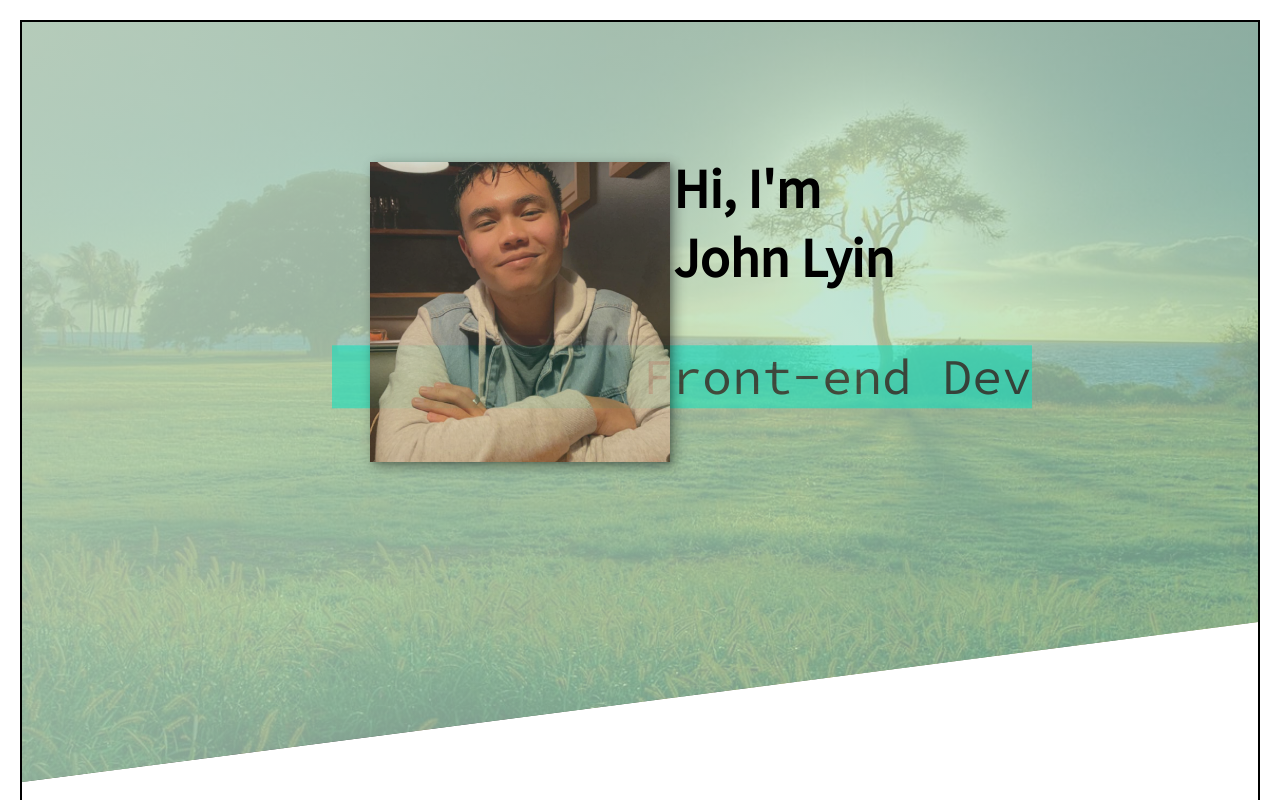
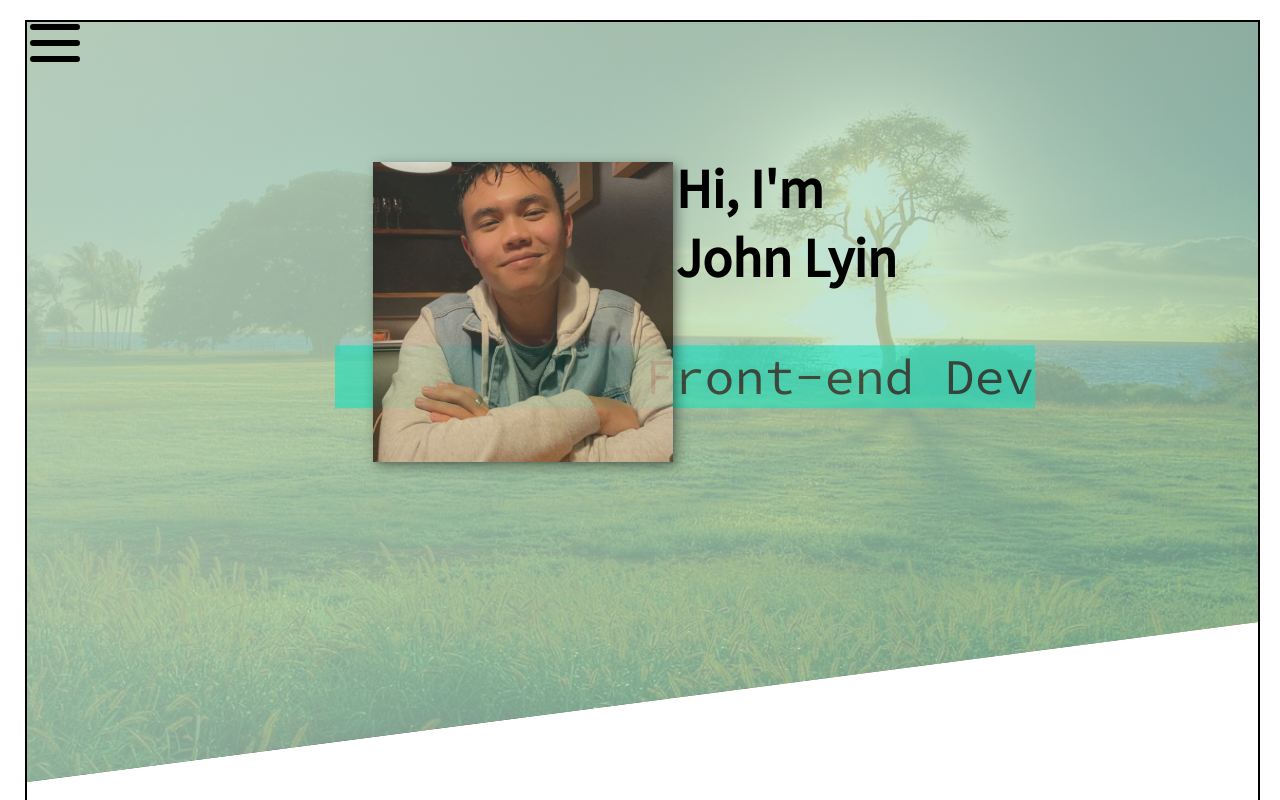
Before and after one commit to jthang3/portfolio, a React (Create React App) app: page / in a window 1280 px wide. Shown: the top 800 px of the page. Built offline with nearby package versions, Linux system fonts and the light colour scheme.

Commit message:
add burger menu

```diff
--- a/src/App.css
+++ b/src/App.css
@@ -6,6 +6,17 @@
 
 .App {
   margin: 20px;
+  min-width: 800px;
+  display: flex;
+  min-height: 724px;
+}
+
+.show--case {
   border: 2px solid black;
-  min-width: 800px;
+  margin-left: 5px;
 }
+
+.nav-bar {
+  width: 0px;
+  transition: all .5s ease-in-out;
+}
--- a/src/App.js
+++ b/src/App.js
@@ -1,14 +1,20 @@
 import Intro from "./components/Intro";
 import Aboutme from "./components/Aboutme";
 import Skill from "./components/Skill";
+import Nav from "./components/Nav";
 import './App.css';
 
 function App() {
   return (
     <div className="App">
-      <Intro />
-      <Aboutme />
-      <Skill />
+      <div className="nav-bar">
+        <Nav />
+      </div>
+      <div className="show--case">
+        <Intro />
+        <Aboutme />
+        <Skill />
+      </div>
     </div>
   );
 }
--- a/src/components/Aboutme.css
+++ b/src/components/Aboutme.css
@@ -4,7 +4,7 @@
     background-color: #252839;
     height: 95vh;
     clip-path: polygon(0 0, 100% 0, 100% 75vh, 0% 100%);
-    min-height: 852px;
+    min-height: 724px;
 }
 
 /* @media only screen and (max-width: 1622px) {
--- a/src/components/Intro.css
+++ b/src/components/Intro.css
@@ -46,7 +46,7 @@
     clip-path: polygon(0 0, 100% 0, 100% 75vh, 0% 100%);
     position: relative;
     margin-bottom: 20px;
-    /* min-height: 852px; */
+    min-height: 724px;
   }
 
   .myPic {
--- /dev/null
+++ b/src/components/Nav.css
@@ -0,0 +1,61 @@
+.menu-btn {
+    position: relative;
+    width: 80px;
+    height: 80px;
+    padding-top: 20px;
+    transition: all .5s ease-in-out;
+    transform: translateX(10px);
+    z-index: 1;
+}
+
+.open {
+    margin-right: 150px;
+    transform: translateX(0);
+}
+
+.nav-bar__width {
+    width: 20% !important;
+}
+
+.menu-btn:hover {
+    cursor: pointer;
+}
+
+.menu-btn__burger {
+    width: 50px;
+    height: 6px;
+    background-color: black;
+    border-radius: 5px;
+    transition: all .5s ease-in-out;
+}
+
+.menu-btn__burger::before,
+.menu-btn__burger::after {
+    position: absolute;
+    content: "";
+    width: 50px;
+    height: 6px;
+    background-color: black;
+    border-radius: 5px;
+    transition: all .5s ease-in-out;
+}
+.menu-btn__burger::before {
+    transform: translateY(16px);
+}
+
+.menu-btn__burger::after {
+    transform: translateY(-16px);
+}
+
+.menu-btn.open .menu-btn__burger {
+    transform: translateX(-20px);
+    background-color: transparent;
+}
+
+.menu-btn.open .menu-btn__burger::before {
+    transform: rotate(45deg) translate(20px, -20px);
+}
+
+.menu-btn.open .menu-btn__burger::after {
+    transform: rotate(-45deg) translate(20px, 20px);
+}
--- /dev/null
+++ b/src/components/Nav.jsx
@@ -0,0 +1,28 @@
+import { useState } from "react";
+import "./Nav.css";
+const Nav = () => {
+    let [open, setOpen] = useState(false);
+
+    const openMenu = () => {
+        let addClass = document.querySelector(".menu-btn");
+        let getNav = document.querySelector(".nav-bar");
+        if(open === false) {
+            addClass.classList.add("open");
+            getNav.classList.add("nav-bar__width");
+            setOpen(true);
+        }
+        else {
+            addClass.classList.remove("open");
+            getNav.classList.remove("nav-bar__width");
+            setOpen(false);
+        }
+    }
+    return(
+            <div className="menu-btn" onClick={openMenu}>
+                <div className="menu-btn__burger">
+            </div>
+            </div>
+    )
+}
+
+export default Nav;
--- a/src/components/Skill.css
+++ b/src/components/Skill.css
@@ -7,6 +7,7 @@
     clip-path: polygon(0 0, 100% 0, 100% 75vh, 0% 100%);
     min-height: 852px;
     color: white;
+    min-height: 724px;
 }
 
 /* @media only screen and (max-width: 1622px) {
```
